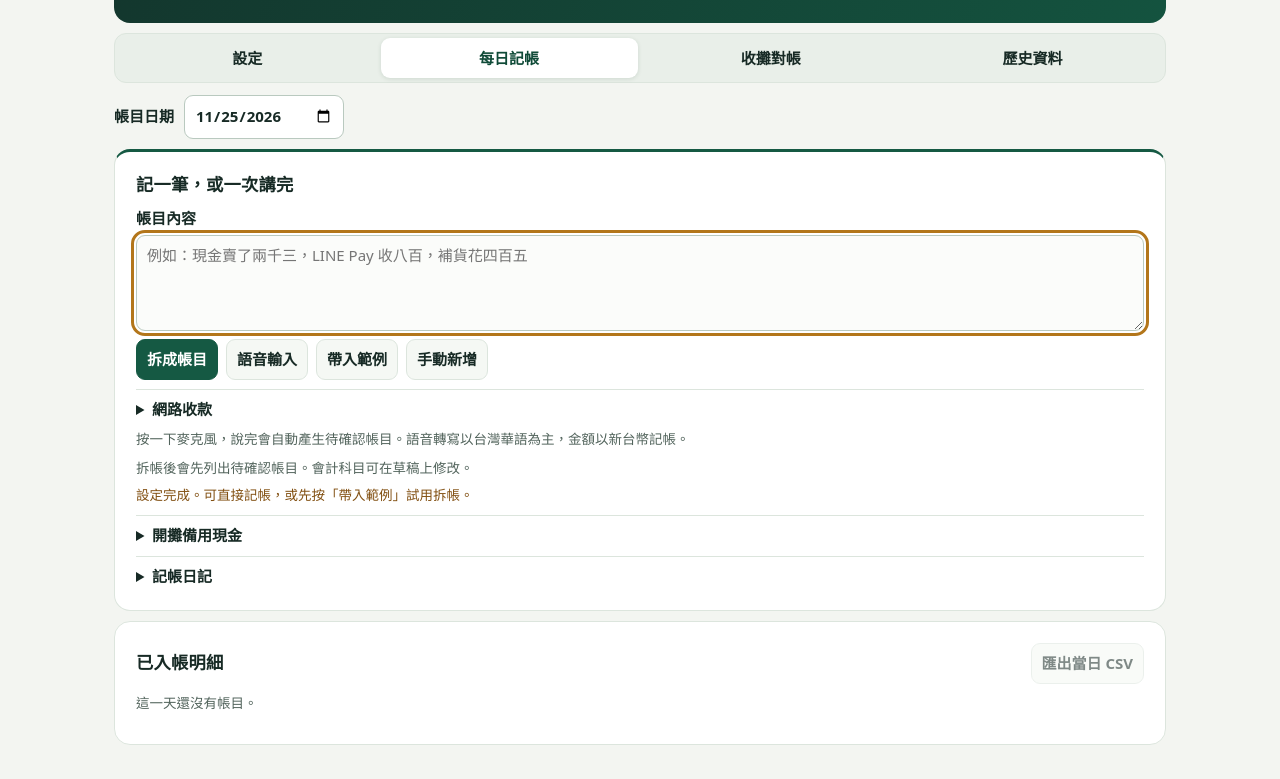
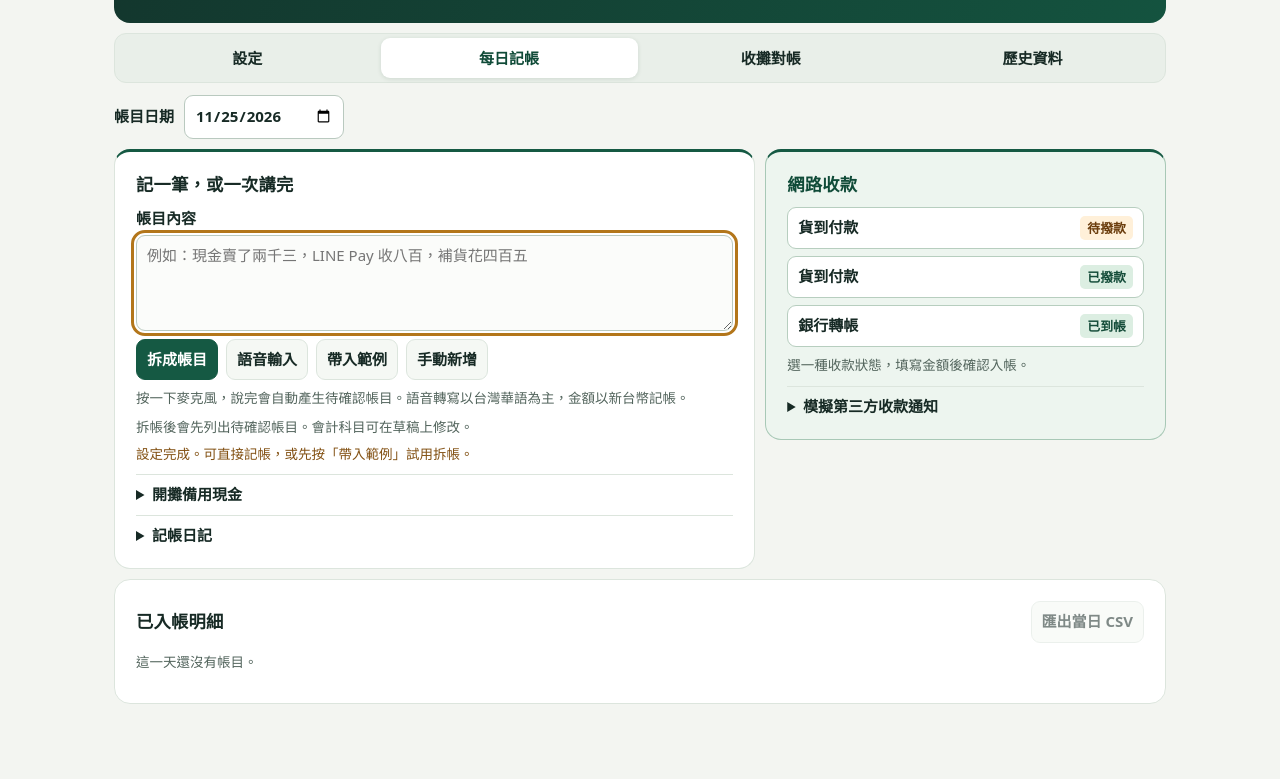
Before and after one commit to yunhui0423/stall-ledger, a plain HTML site: page index.html in a window 1280 px wide. Both pictures are taken after typing "5", "5", "5", "5" into the empty fields and a click on the button "完成設定，開始記帳". Shown: the part 127-906 px from the top of the page. After the commit the page ends 865 px from the top, so only its background shows below. Drawn offline with Linux system fonts and the light colour scheme.

Commit message:
Give online receipts a prominent daily ledger card

```diff
--- a/index.html
+++ b/index.html
@@ -148,6 +148,16 @@ dd{margin:0;text-align:right;font-weight:700;font-variant-numeric:tabular-nums}
 #receipt-demo{margin-top:10px;padding-top:8px;border-top:1px solid var(--line)}
 #receipt-demo-orders dl{display:grid;gap:5px;margin:0}
 #receipt-demo-total{font-weight:700;color:var(--accent)}
+#online-receipts{background:#edf5ef;border-color:#a8c8b6;border-top:3px solid var(--accent)}
+#online-receipts h2{color:#104b38}
+.receipt-actions{display:grid;gap:7px}
+.receipt-actions button{display:flex;justify-content:space-between;align-items:center;gap:8px;text-align:left;background:white;border-color:#b7cebf;min-width:0}
+.receipt-actions strong{font-size:.86rem;color:#154d3a;background:#dceee2;padding:2px 7px;border-radius:5px;white-space:nowrap}
+#preset-cod-pending strong{color:#6b3d0d;background:#fff0d9}
+@media(min-width:860px){
+  #daily-work{grid-template-columns:minmax(0,1.6fr) minmax(280px,1fr);align-items:start}
+  #daily-work #review-panel,#daily-work .posted-panel{grid-column:1/-1}
+}
 </style>
 <main>
  <header><div><h1>收攤對帳</h1><p>把今天的收入、支出和開攤備用現金記下來。</p></div>
@@ -187,12 +197,26 @@ dd{margin:0;text-align:right;font-weight:700;font-variant-numeric:tabular-nums}
   <label for="speech">帳目內容</label>
   <textarea id="speech" placeholder="例如：現金賣了兩千三，LINE Pay 收八百，補貨花四百五"></textarea>
   <div class="actions"><button class="primary" id="parse">拆成帳目</button><button id="mic">語音輸入</button><button id="example">帶入範例</button><button id="manual">手動新增</button></div>
-  <details id="online-receipts" class="lead">
-   <summary>網路收款</summary>
-   <div class="actions lead">
-    <button type="button" id="preset-cod-pending">貨到付款・待撥款</button>
-    <button type="button" id="preset-cod-paid">貨到付款・已撥款</button>
-    <button type="button" id="preset-bank-paid">銀行轉帳・已到帳</button>
+  <p class="muted lead">按一下麥克風，說完會自動產生待確認帳目。語音轉寫以台灣華語為主，金額以新台幣記帳。</p>
+  <p class="muted lead">拆帳後會先列出待確認帳目。會計科目可在草稿上修改。</p>
+  <p id="status" class="notice" role="status"></p>
+ <details class="lead"><summary>開攤備用現金</summary>
+ <p class="muted lead" id="float-default-info"></p>
+ <div class="actions lead"><button id="float-use" type="button">帶入預設</button>
+ <button id="float-prev" type="button">沿用昨日金額</button></div>
+ <p id="float-status" class="notice" role="status"></p></details>
+  <details id="journal-panel" class="lead"><summary>記帳日記 <span id="journal-saved" class="muted" hidden>· 已有備忘</span></summary>
+   <form id="journal-form"><label for="journal">當日備忘</label>
+ <textarea id="journal" maxlength="2000" placeholder="記下今天的生意、特殊交易或明天要追的款項"></textarea>
+ <button>儲存日記</button><p id="journal-status" class="notice" role="status"></p></form>
+  </details>
+ </section>
+  <section id="online-receipts" aria-labelledby="online-receipts-title">
+   <h2 id="online-receipts-title">網路收款</h2>
+   <div class="receipt-actions">
+    <button type="button" id="preset-cod-pending"><span>貨到付款</span><strong>待撥款</strong></button>
+    <button type="button" id="preset-cod-paid"><span>貨到付款</span><strong>已撥款</strong></button>
+    <button type="button" id="preset-bank-paid"><span>銀行轉帳</span><strong>已到帳</strong></button>
    </div>
    <p class="muted lead">選一種收款狀態，填寫金額後確認入帳。</p>
    <details id="receipt-demo" class="lead">
@@ -207,21 +231,7 @@ dd{margin:0;text-align:right;font-weight:700;font-variant-numeric:tabular-nums}
     </div>
     <p id="receipt-demo-status" class="notice" role="status"></p>
    </details>
-  </details>
-  <p class="muted lead">按一下麥克風，說完會自動產生待確認帳目。語音轉寫以台灣華語為主，金額以新台幣記帳。</p>
-  <p class="muted lead">拆帳後會先列出待確認帳目。會計科目可在草稿上修改。</p>
-  <p id="status" class="notice" role="status"></p>
- <details class="lead"><summary>開攤備用現金</summary>
- <p class="muted lead" id="float-default-info"></p>
- <div class="actions lead"><button id="float-use" type="button">帶入預設</button>
- <button id="float-prev" type="button">沿用昨日金額</button></div>
- <p id="float-status" class="notice" role="status"></p></details>
-  <details id="journal-panel" class="lead"><summary>記帳日記 <span id="journal-saved" class="muted" hidden>· 已有備忘</span></summary>
-   <form id="journal-form"><label for="journal">當日備忘</label>
- <textarea id="journal" maxlength="2000" placeholder="記下今天的生意、特殊交易或明天要追的款項"></textarea>
- <button>儲存日記</button><p id="journal-status" class="notice" role="status"></p></form>
-  </details>
- </section>
+  </section>
  <section id="review-panel" hidden aria-labelledby="review-title">
   <form id="review">
    <div class="review-heading"><h2 id="review-title" tabindex="-1">待確認帳目</h2><p id="review-meta"></p></div>
```
